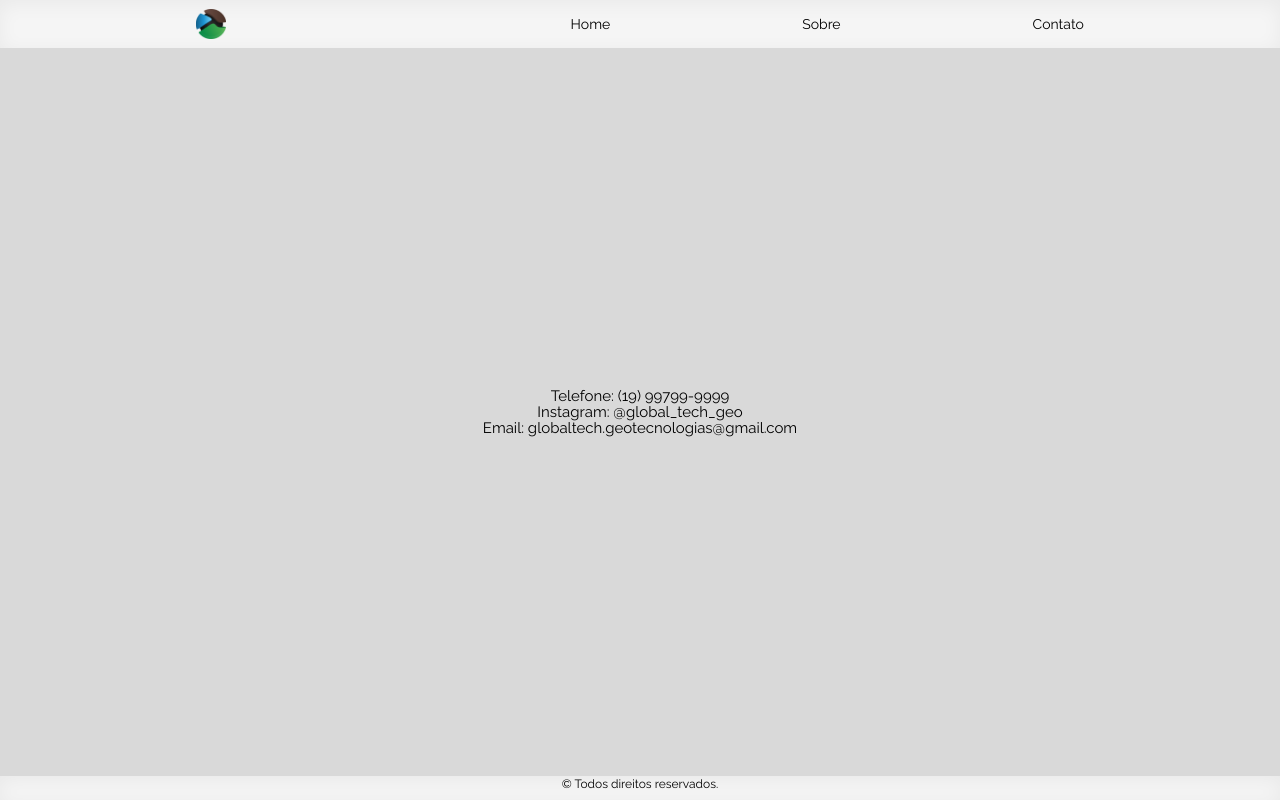
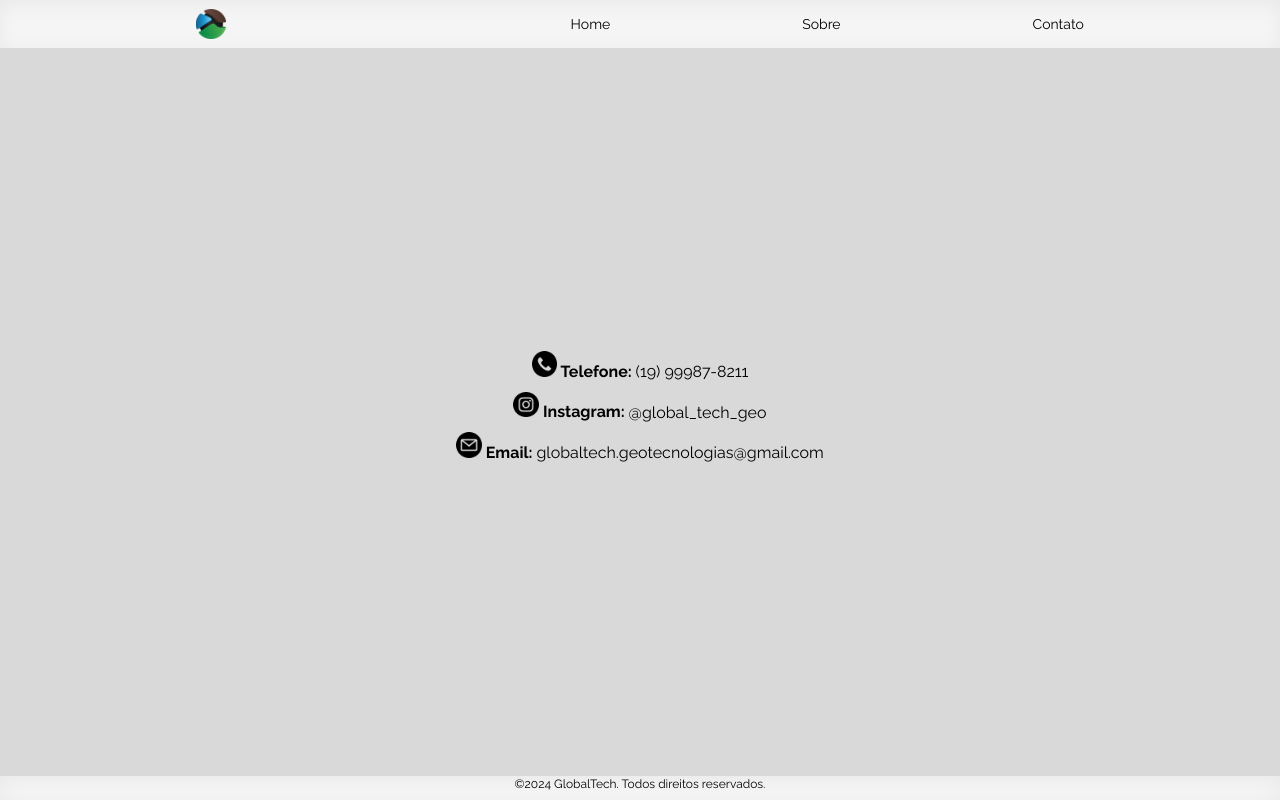
Before and after one commit to globaltechgeo/site, a plain HTML site: page pages/contato.html in a window 1280 px wide. Drawn offline with Linux system fonts and the light colour scheme.

Commit message:
atualizacao site

```diff
--- a/pages/contato.html
+++ b/pages/contato.html
@@ -18,16 +18,22 @@
         </nav>
     </header>
 
-    <main class="conteudo-principal">
-        <span id="text-sobre">
-            <p>Telefone: (19) 99799-9999<br/>Instagram: <a target="_blank" href="https://www.instagram.com/global_tech_geo?igsh=eWV0dmpsM2Ewa3lp">@global_tech_geo</a><br/>Email: <a href="mailto:globaltech.geotecnologias@gmail.com">globaltech.geotecnologias@gmail.com</a></p>
+    <main class="conteudo-principal-contatos">
+        <span id="text-contato">
+            <p>
+            <strong><img id="img-contato" src="../img/chamada-telefonica.png" alt="Logo Telefone" srcset=""> Telefone: </strong><a href="tel:+5519999878211">(19) 99987-8211</a>
+            <br/>
+            <strong><img id="img-contato" src="../img/instagram.png" alt="Logo Instagram" srcset=""> Instagram: </strong> <a target="_blank" href="https://www.instagram.com/global_tech_geo?igsh=eWV0dmpsM2Ewa3lp">@global_tech_geo</a>
+            <br/>
+            <strong><img id="img-contato" src="../img/o-email.png" alt="Logo Email" srcset=""> Email: </strong><a href="mailto:globaltech.geotecnologias@gmail.com">globaltech.geotecnologias@gmail.com</a>
+            </p>
 
         </span>
 
     </main>
 
     <footer class="rodape">
-        <p>&copy; Todos direitos reservados.</p>
+        <p>&copy;2024 GlobalTech. Todos direitos reservados.</p>
     </footer>
 
 
--- a/style.css
+++ b/style.css
@@ -78,7 +78,17 @@ a:visited{
     background-color: #D9D9D9;
     text-align: center;
     display: flex;
-    position: relative;
+    flex-direction: column;
+    align-items: center;
+    justify-content: center;
+    text-align: center;
+}
+
+.conteudo-principal-contatos{
+    grid-area: main;
+    background-color: #D9D9D9;
+    text-align: center;
+    display: flex;
     flex-direction: column;
     align-items: center;
     justify-content: center;
@@ -147,8 +157,9 @@ a:visited{
     margin: 5%;
     font-family: 'Raleway', sans-serif;
     font-style: normal;
+    font-size: 20px;
     font-weight: 700;
-    line-height: 16px;
+    line-height: 15px;
 
     color: #1f1e1e;
 }
@@ -157,11 +168,28 @@ a:visited{
     font-family: 'Raleway', sans-serif;
     font-style: normal;
     font-weight: 300;
-    font-size: 15px;
-    line-height: 16px;
+    font-size: 16px;
+    line-height: 18px;
+    text-align: center;
 
     color: #000000;
 }
+
+#text-contato > p{
+    font-family: 'Raleway', sans-serif;
+    font-style: normal;
+    font-weight: 300;
+    font-size: 16px;
+    line-height: 40px;
+    text-align: center;
+
+    color: #000000;
+}
+
+#img-contato{
+    width: 3%;
+}
+
 #text-sobre{
     padding: 5%;
 }
```
Also changed, not shown: index.html (+1 -1 lines), pages/sobre.html (+2 -2 lines), img/chamada-telefonica.png (added), img/instagram.png (added), img/o-email.png (added).
